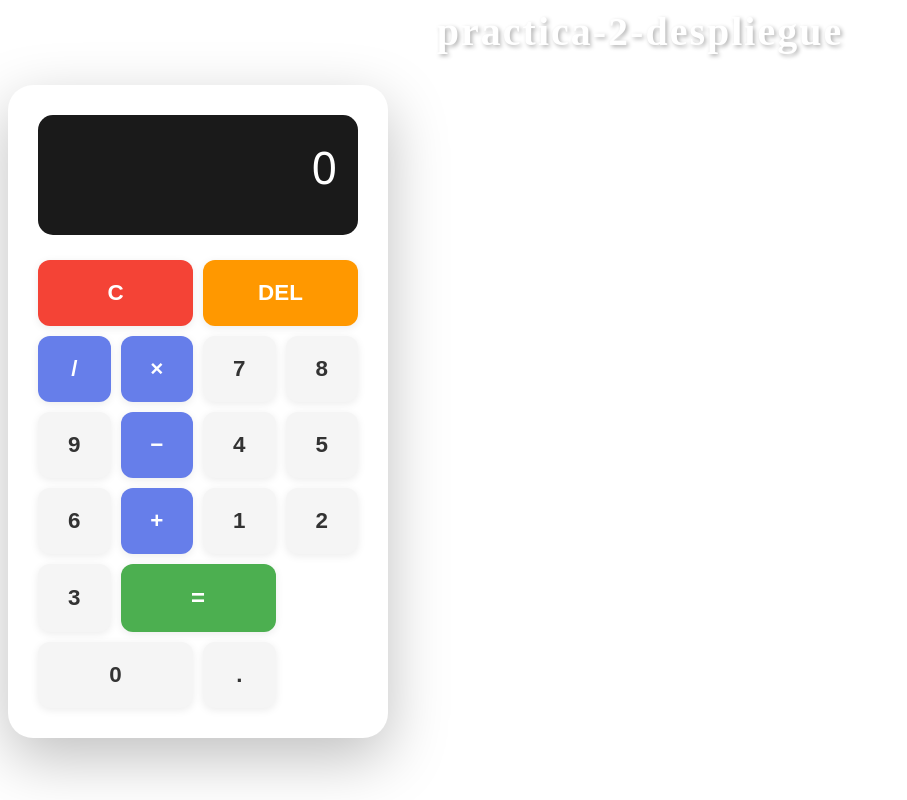
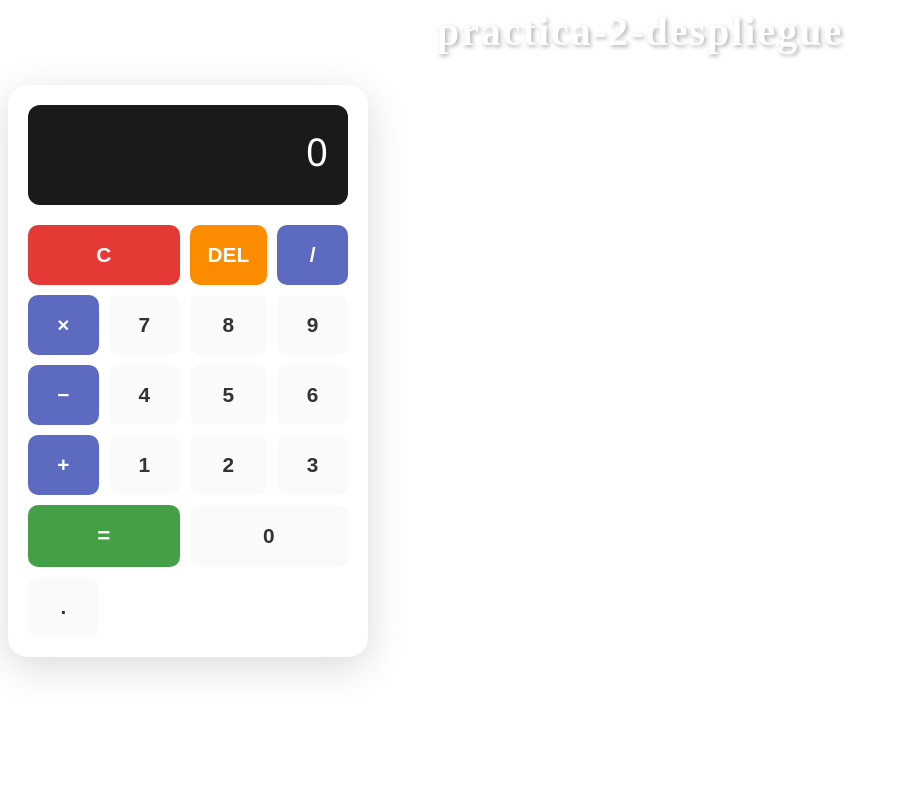
Before and after one commit to Antonio-DR99/practica-final, an Angular app: page / in a window 1280 px wide. Shown: the whole page, without its empty margins (0-907 px from the left). Built offline with nearby package versions, Linux system fonts and the light colour scheme.

Commit message:
correccion css

```diff
--- a/src/app/calculadora/calculadora.css
+++ b/src/app/calculadora/calculadora.css
@@ -1,28 +1,23 @@
 .calculator {
   width: 100%;
   max-width: 320px;
-  padding: 30px;
+  padding: 20px;
   background: #ffffff;
-  border-radius: 25px;
-  box-shadow: 0 20px 60px rgba(0, 0, 0, 0.25);
+  border-radius: 20px;
+  box-shadow: 0 10px 40px rgba(0, 0, 0, 0.15);
   font-family: 'Segoe UI', Tahoma, Geneva, Verdana, sans-serif;
 }
 
 .display {
   background: #1a1a1a;
   color: #fff;
-  font-size: 2.8em;
-  padding: 25px 20px;
-  margin-bottom: 25px;
-  border-radius: 15px;
+  font-size: 2.4em;
+  padding: 20px;
+  margin-bottom: 20px;
+  border-radius: 12px;
   text-align: right;
-  word-wrap: break-word;
-  word-break: break-all;
-  min-height: 70px;
+  min-height: 60px;
   overflow: hidden;
-  font-weight: 300;
-  letter-spacing: 1px;
-  line-height: 1.2;
 }
 
 .buttons {
@@ -31,105 +26,65 @@
   gap: 10px;
 }
 
+/* Estilo base de botón */
 .btn {
-  padding: 20px;
-  font-size: 1.4em;
+  padding: 18px;
+  font-size: 1.3em;
   border: none;
-  border-radius: 12px;
+  border-radius: 10px;
   background: #f0f0f0;
   color: #333;
   cursor: pointer;
   font-weight: 600;
-  transition: all 0.2s ease;
-  box-shadow: 0 2px 8px rgba(0, 0, 0, 0.08);
+  transition: 0.15s;
 }
 
 .btn:hover {
   background: #e0e0e0;
-  transform: translateY(-1px);
-  box-shadow: 0 4px 12px rgba(0, 0, 0, 0.12);
 }
 
 .btn:active {
-  transform: translateY(0);
-  box-shadow: 0 1px 4px rgba(0, 0, 0, 0.06);
+  background: #d5d5d5;
 }
 
-/* Botones de números */
+/* Botones numéricos */
 .btn-number {
-  background: #f5f5f5;
-  color: #333;
+  background: #fafafa;
 }
 
-.btn-number:hover {
-  background: #e8e8e8;
+/* Operadores */
+.btn-operator {
+  background: #5c6bc0;
+  color: #fff;
 }
 
-/* Botones de operadores */
-.btn-operator {
-  background: #667eea;
+.btn-operator:hover {
+  background: #4957ad;
+}
+
+/* Botón AC */
+.btn-clear {
+  background: #e53935;
   color: #fff;
+  grid-column: span 2;
+}
+
+/* Botón DEL */
+.btn-delete {
+  background: #fb8c00;
+  color: #fff;
+}
+
+/* Botón igual */
+.btn-equals {
+  background: #43a047;
+  color: #fff;
+  grid-column: span 2;
+  font-size: 1.4em;
   font-weight: 700;
 }
 
-.btn-operator:hover {
-  background: #5568d3;
-}
-
-.btn-operator:active {
-  background: #4a5bc0;
-}
-
-/* Botón Limpiar */
-.btn-clear {
-  background: #f44336;
-  color: #fff;
-  grid-column: span 2;
-  font-weight: 700;
-}
-
-.btn-clear:hover {
-  background: #d32f2f;
-}
-
-.btn-clear:active {
-  background: #b71c1c;
-}
-
-/* Botón Borrar */
-.btn-delete {
-  background: #ff9800;
-  color: #fff;
-  grid-column: span 2;
-  font-weight: 700;
-}
-
-.btn-delete:hover {
-  background: #f57c00;
-}
-
-.btn-delete:active {
-  background: #e65100;
-}
-
-/* Botón Igual */
-.btn-equals {
-  background: #4caf50;
-  color: #fff;
-  grid-column: span 2;
-  font-size: 1.5em;
-  font-weight: 700;
-}
-
-.btn-equals:hover {
-  background: #45a049;
-}
-
-.btn-equals:active {
-  background: #3d8b40;
-}
-
-/* Botón Cero */
+/* Botón 0 */
 .btn-zero {
   grid-column: span 2;
 }
@@ -137,17 +92,15 @@
 @media (max-width: 480px) {
   .calculator {
     max-width: 100%;
-    padding: 20px;
   }
 
   .display {
     font-size: 2em;
-    padding: 20px 15px;
-    min-height: 60px;
+    padding: 15px;
   }
 
   .btn {
-    padding: 16px;
-    font-size: 1.2em;
+    padding: 15px;
+    font-size: 1.1em;
   }
 }
```
